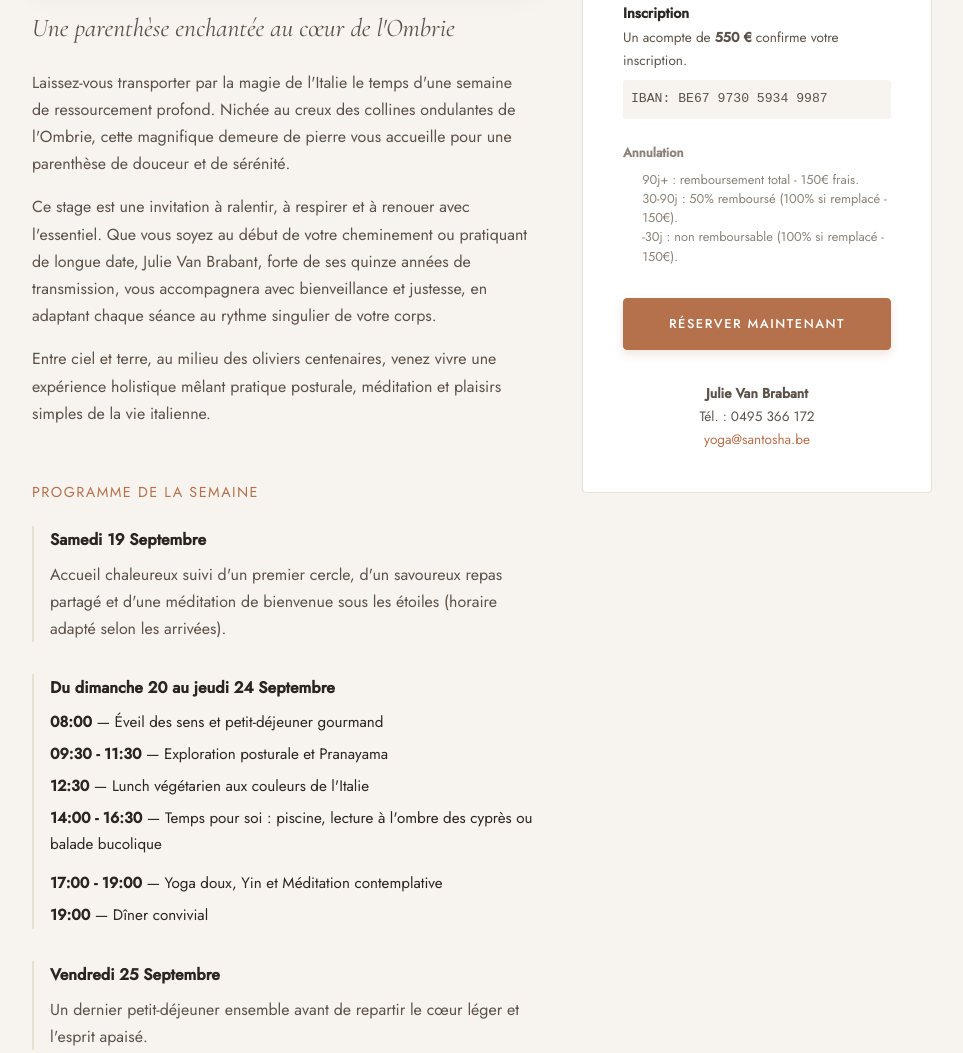
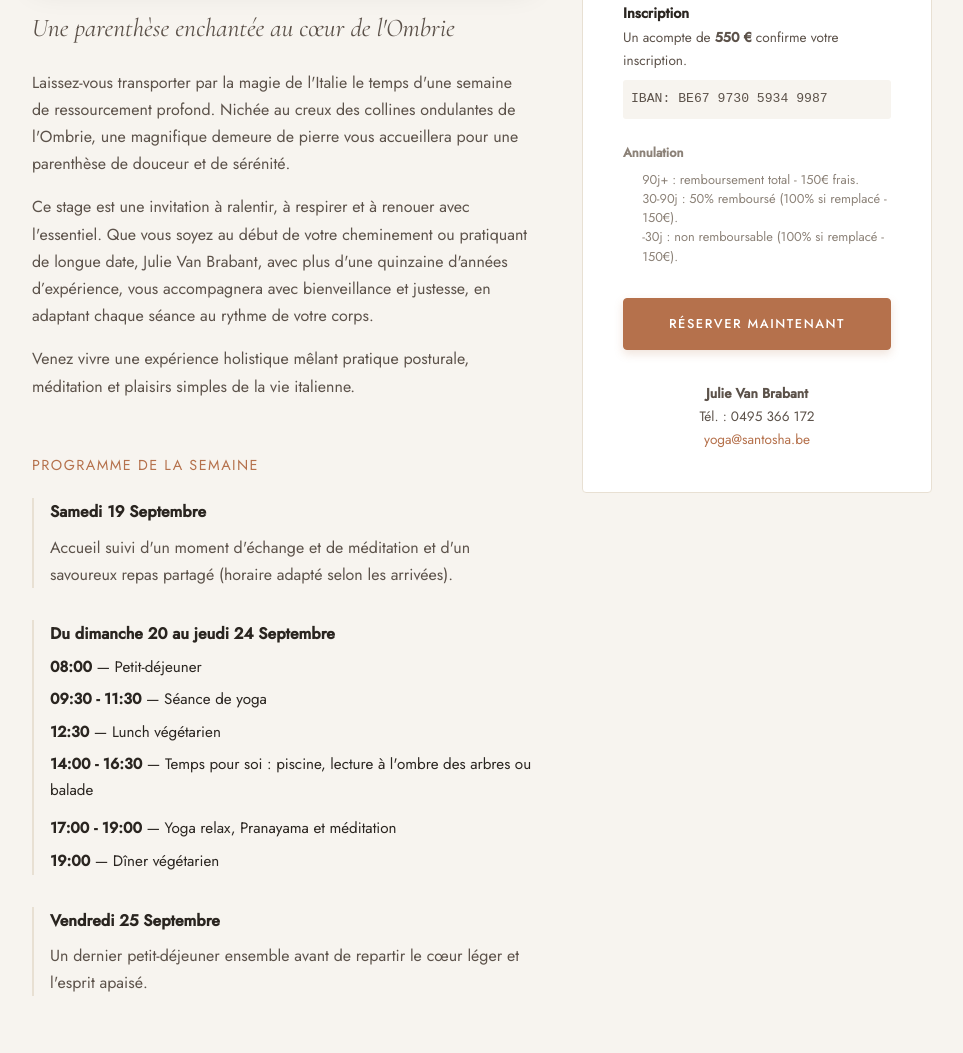
Before and after one commit to etapaz/santosha, a plain HTML site: page retraites.html in a window 1280 px wide. Shown: the part 1493-2546 px from the top of the page, without its empty margins (82-1045 px from the left). Drawn offline with nearby package versions, Linux system fonts and the light colour scheme.

Commit message:
Update retreat text and schedule details based on Julie's latest feedback.

```diff
--- a/retraites.html
+++ b/retraites.html
@@ -38,27 +38,27 @@
                         <img src="img/retraite-italie-hero.avif" alt="Piscine et vue" style="width: 100%; margin-bottom: 2rem; border-radius: 10px; box-shadow: 0 10px 30px rgba(0,0,0,0.1);">
 
                         <h3 style="font-style: italic; margin-bottom: 1.5rem;">Une parenthèse enchantée au cœur de l'Ombrie</h3>
-                        <p>Laissez-vous transporter par la magie de l'Italie le temps d'une semaine de ressourcement profond. Nichée au creux des collines ondulantes de l'Ombrie, cette magnifique demeure de pierre vous accueille pour une parenthèse de douceur et de sérénité.</p>
-                        <p>Ce stage est une invitation à ralentir, à respirer et à renouer avec l'essentiel. Que vous soyez au début de votre cheminement ou pratiquant de longue date, Julie Van Brabant, forte de ses quinze années de transmission, vous accompagnera avec bienveillance et justesse, en adaptant chaque séance au rythme singulier de votre corps.</p>
-                        <p>Entre ciel et terre, au milieu des oliviers centenaires, venez vivre une expérience holistique mêlant pratique posturale, méditation et plaisirs simples de la vie italienne.</p>
+                        <p>Laissez-vous transporter par la magie de l'Italie le temps d'une semaine de ressourcement profond. Nichée au creux des collines ondulantes de l'Ombrie, une magnifique demeure de pierre vous accueillera pour une parenthèse de douceur et de sérénité.</p>
+                        <p>Ce stage est une invitation à ralentir, à respirer et à renouer avec l'essentiel. Que vous soyez au début de votre cheminement ou pratiquant de longue date, Julie Van Brabant, avec plus d'une quinzaine d'années d’expérience, vous accompagnera avec bienveillance et justesse, en adaptant chaque séance au rythme de votre corps.</p>
+                        <p>Venez vivre une expérience holistique mêlant pratique posturale, méditation et plaisirs simples de la vie italienne.</p>
 
                         <div style="margin-top: 3.5rem;">
                             <h3 style="font-family: var(--font-sans); text-transform: uppercase; font-size: 0.9rem; letter-spacing: 0.1em; color: var(--terracotta); margin-bottom: 1.5rem;">Programme de la semaine</h3>
 
                             <div style="margin-bottom: 2rem; padding-left: 1rem; border-left: 2px solid var(--sand);">
                                 <strong style="display: block; margin-bottom: 0.5rem; color: var(--dark);">Samedi 19 Septembre</strong>
-                                <p style="margin-bottom: 0;">Accueil chaleureux suivi d'un premier cercle, d'un savoureux repas partagé et d'une méditation de bienvenue sous les étoiles (horaire adapté selon les arrivées).</p>
+                                <p style="margin-bottom: 0;">Accueil suivi d'un moment d'échange et de méditation et d'un savoureux repas partagé (horaire adapté selon les arrivées).</p>
                             </div>
 
                             <div style="margin-bottom: 2rem; padding-left: 1rem; border-left: 2px solid var(--sand);">
                                 <strong style="display: block; margin-bottom: 0.5rem; color: var(--dark);">Du dimanche 20 au jeudi 24 Septembre</strong>
                                 <ul style="list-style: none; padding-left: 0; font-size: 0.95rem;">
-                                    <li style="margin-bottom: 0.4rem;"><strong>08:00</strong> — Éveil des sens et petit-déjeuner gourmand</li>
-                                    <li style="margin-bottom: 0.4rem;"><strong>09:30 - 11:30</strong> — Exploration posturale et Pranayama</li>
-                                    <li style="margin-bottom: 0.4rem;"><strong>12:30</strong> — Lunch végétarien aux couleurs de l'Italie</li>
-                                    <li style="margin-bottom: 0.8rem;"><strong>14:00 - 16:30</strong> — Temps pour soi : piscine, lecture à l'ombre des cyprès ou balade bucolique</li>
-                                    <li style="margin-bottom: 0.4rem;"><strong>17:00 - 19:00</strong> — Yoga doux, Yin et Méditation contemplative</li>
-                                    <li style="margin-bottom: 0.4rem;"><strong>19:00</strong> — Dîner convivial</li>
+                                    <li style="margin-bottom: 0.4rem;"><strong>08:00</strong> — Petit-déjeuner</li>
+                                    <li style="margin-bottom: 0.4rem;"><strong>09:30 - 11:30</strong> — Séance de yoga</li>
+                                    <li style="margin-bottom: 0.4rem;"><strong>12:30</strong> — Lunch végétarien</li>
+                                    <li style="margin-bottom: 0.8rem;"><strong>14:00 - 16:30</strong> — Temps pour soi : piscine, lecture à l'ombre des arbres ou balade</li>
+                                    <li style="margin-bottom: 0.4rem;"><strong>17:00 - 19:00</strong> — Yoga relax, Pranayama et méditation</li>
+                                    <li style="margin-bottom: 0.4rem;"><strong>19:00</strong> — Dîner végétarien</li>
                                 </ul>
                             </div>
 
```
